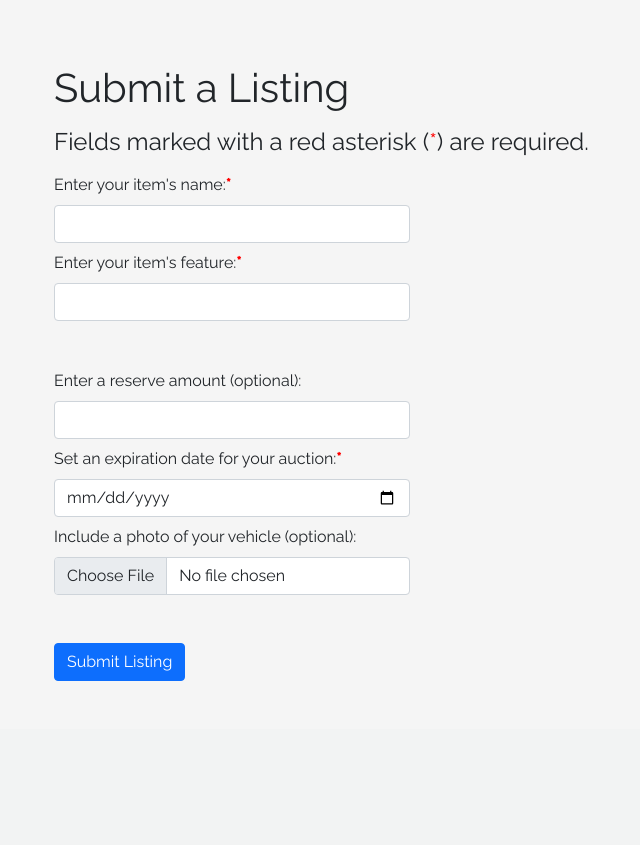
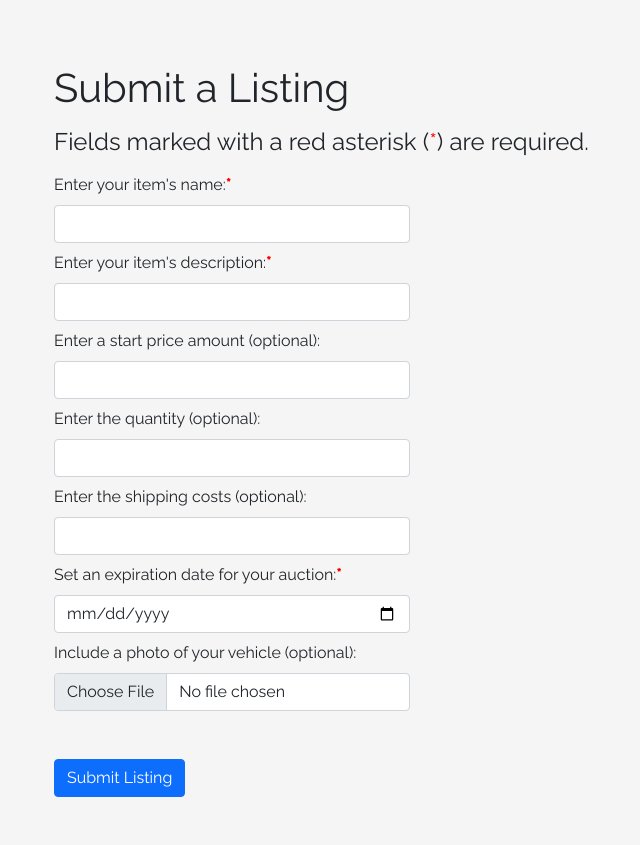
Before and after one commit to liangjunchen88/Full-Stack-Auction-Site, a Flask app: template AuctionSIte/templates/submit_listing.j2 in a window 1280 px wide. Shown: the part 72-917 px from the top of the page, without its empty margins (28-668 px from the left). Before the commit the page ends 753 px from the top, so only its background shows below. Run offline with Flask 2, Linux system fonts and the light colour scheme; the template is opened without the code that fills it, so the values that code supplies are empty.

Commit message:
j2 changes

```diff
--- a/AuctionSIte/database/javaSavesUs_db.sql
+++ b/AuctionSIte/database/javaSavesUs_db.sql
@@ -21,6 +21,7 @@ CREATE TABLE Listings (
     name VARCHAR(255) NOT NULL,
     userID INT(11),
     bidID INT(11),
+    discription VARCHAR(255) NOT NULL,
     listDate DATE NOT NULL,
     expirationDate DATE NOT NULL,
     PRIMARY KEY (listingID),
--- a/AuctionSIte/templates/profile.j2
+++ b/AuctionSIte/templates/profile.j2
@@ -61,7 +61,7 @@
                         <th scope="col">#</th>
                         <th scope="col">Item</th>
                         <th scope="col">Current Bid</th>
-                        <th scope="col">Reserve</th>
+                        <th scope="col">Start Price</th>
                         <th scope="col">Expires</th>
                         <th scope="col">Actions</th>
                     </tr>
@@ -73,7 +73,7 @@
                         {# create row of relevant info #}
                         <td>{{ listing.name }}</td>
                         <td>{{ listing.bidAmt }}</td>
-                        <td>{{ listing.reserve }}</td>
+                        <td>{{ listing.startPrice }}</td>
                         <td>{{ listing.expirationDate }}</td>
                         {# hidden form for listing deletion #}
                         <td>
--- a/AuctionSIte/templates/submit_listing.j2
+++ b/AuctionSIte/templates/submit_listing.j2
@@ -19,14 +19,26 @@
         </div>
         <div class="row mt-2">
             <div class="col-4">
-                <label for="feature" class="form-label">Enter your item's feature:<strong style='color:red;font-size:'>*</strong></label>
-                <input type="text" class="form-control" id="feature" name="feature">
+                <label for="description" class="form-label">Enter your item's description:<strong style='color:red;font-size:'>*</strong></label>
+                <input type="text" class="form-control" id="description" name="description">
             </div>
         </div>
-        <div class="row mt-5">
+        <div class="row mt-2">
             <div class="col-4">
-                <label for="reserve" class="form-label">Enter a reserve amount (optional):</label>
-                <input type="number" class="form-control" id="reserve" name="reserve">
+                <label for="startPrice" class="form-label">Enter a start price amount (optional):</label>
+                <input type="number" class="form-control" id="startPrice" name="startPrice">
+            </div>
+        </div>
+        <div class="row mt-2">
+            <div class="col-4">
+                <label for="quantity" class="form-label">Enter the quantity (optional):</label>
+                <input type="number" class="form-control" id="quantity" name="quantity">
+            </div>
+        </div>
+        <div class="row mt-2">
+            <div class="col-4">
+                <label for="shippingCosts" class="form-label">Enter the shipping costs (optional):</label>
+                <input type="number" class="form-control" id="shippingCosts" name="shippingCosts">
             </div>
         </div>
         <div class="row mt-2">
```
Also changed, not shown: AuctionSIte/templates/main.j2 (+7 -5 lines).
